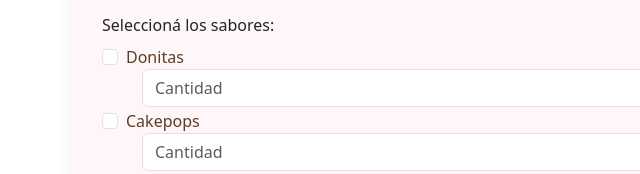
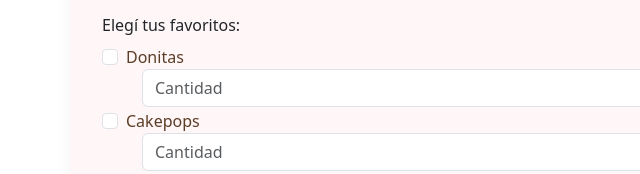
Before and after one commit to Vcardinal/Coder--DW-Veronica-Cardinal, a plain HTML site: page pages/Minipasteleria.html in a window 1280 px wide. Shown: the part 888-1062 px from the top of the page, 0-640 px from the left. Drawn offline with nearby package versions, Linux system fonts and the light colour scheme.

```diff
--- a/pages/Minipasteleria.html
+++ b/pages/Minipasteleria.html
@@ -47,7 +47,7 @@
     </div>
 
     <div class="col-12">
-      <label class="form-label">Seleccioná los sabores:</label>
+      <label class="form-label">Elegí tus favoritos:</label>
       <div class="form-check">
         <input class="form-check-input" type="checkbox" id="Donitas" value="Donitas">
         <label class="form-check-label" for="Donitas">Donitas</label>
```
Also changed, not shown: index.html (+8 -1 lines), asset/images/favicon.ico (added).
